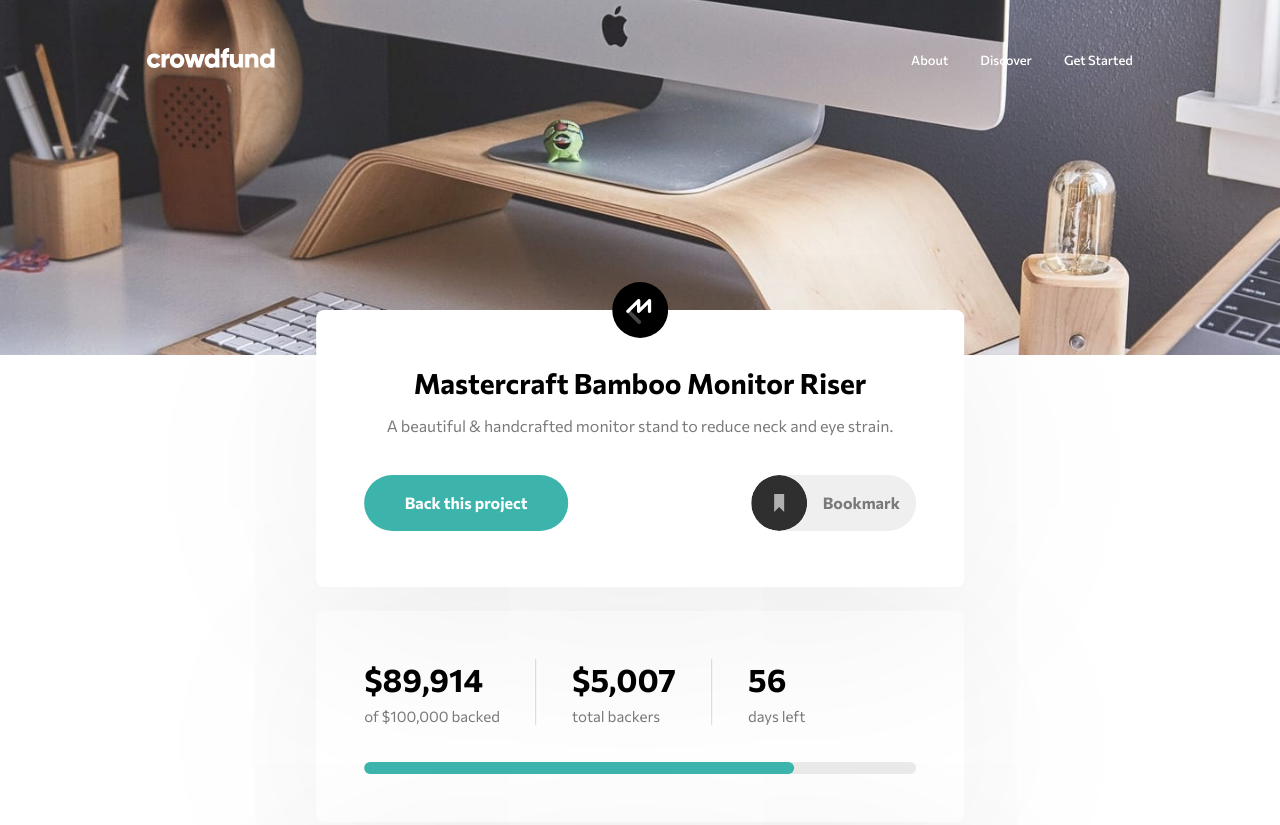
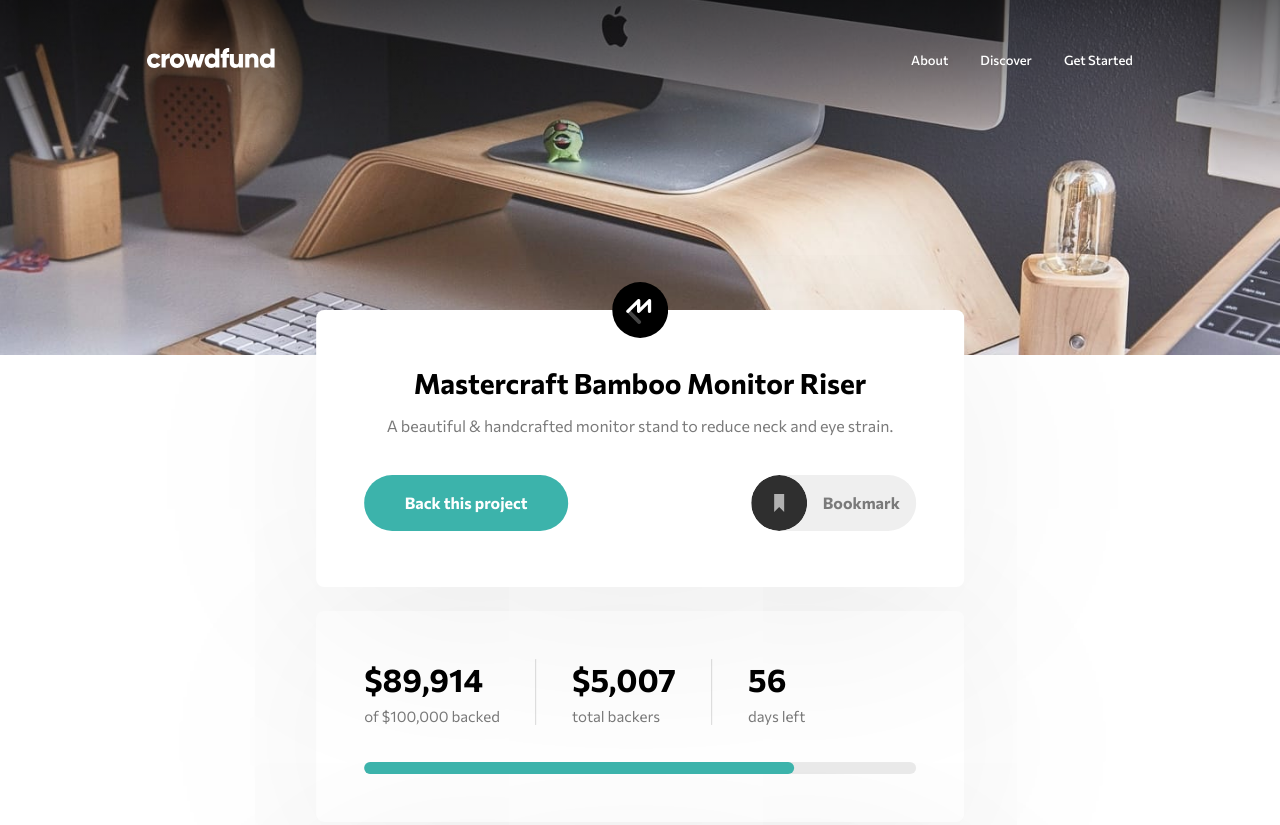
Before and after one commit to fytrw/Crowdfunding-product-page, a plain HTML site: page index.html in a window 1280 px wide. Shown: the top 825 px of the page. Drawn offline with nearby package versions, Linux system fonts and the light colour scheme.

Commit message:
add a dimmed effect to header by ::after

```diff
--- a/style.css
+++ b/style.css
@@ -25,6 +25,7 @@ label {
 }
 
 header {
+    position: relative;
     width: 100%;
     height: 27.7vw;
     background-image: url('images/image-hero-desktop.jpg');
@@ -41,13 +42,28 @@ header {
     /* IE (non-standard property) */
 }
 
+header::after {
+    content: '\A';
+    position: absolute;
+    width: 100%;
+    height: 100%;
+    top: 0;
+    left: 0;
+    background: linear-gradient(180deg, rgba(0, 0, 0, 0.6), rgba(0, 0, 0, 0) 50%);
+    opacity: 1;
+    transition: all 0.5s;
+    -webkit-transition: all 0.5s;
+}
+
 .menu {
+    position: relative;
     display: flex;
     justify-content: space-between;
     width: 77vw;
     max-width: 1110px;
     padding-top: 48px;
     margin: 0 auto;
+    z-index: 2;
 }
 
 .logo {
```
